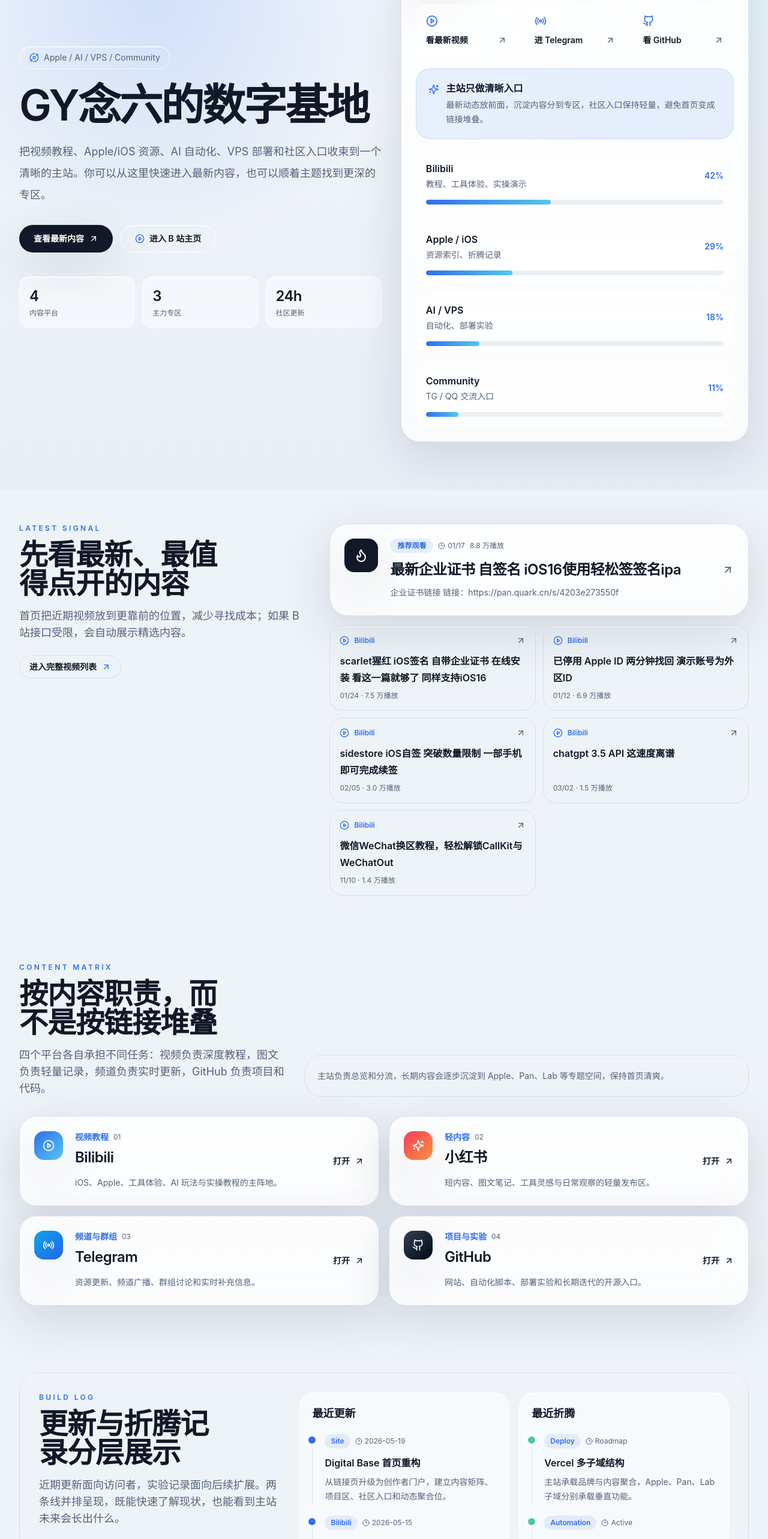
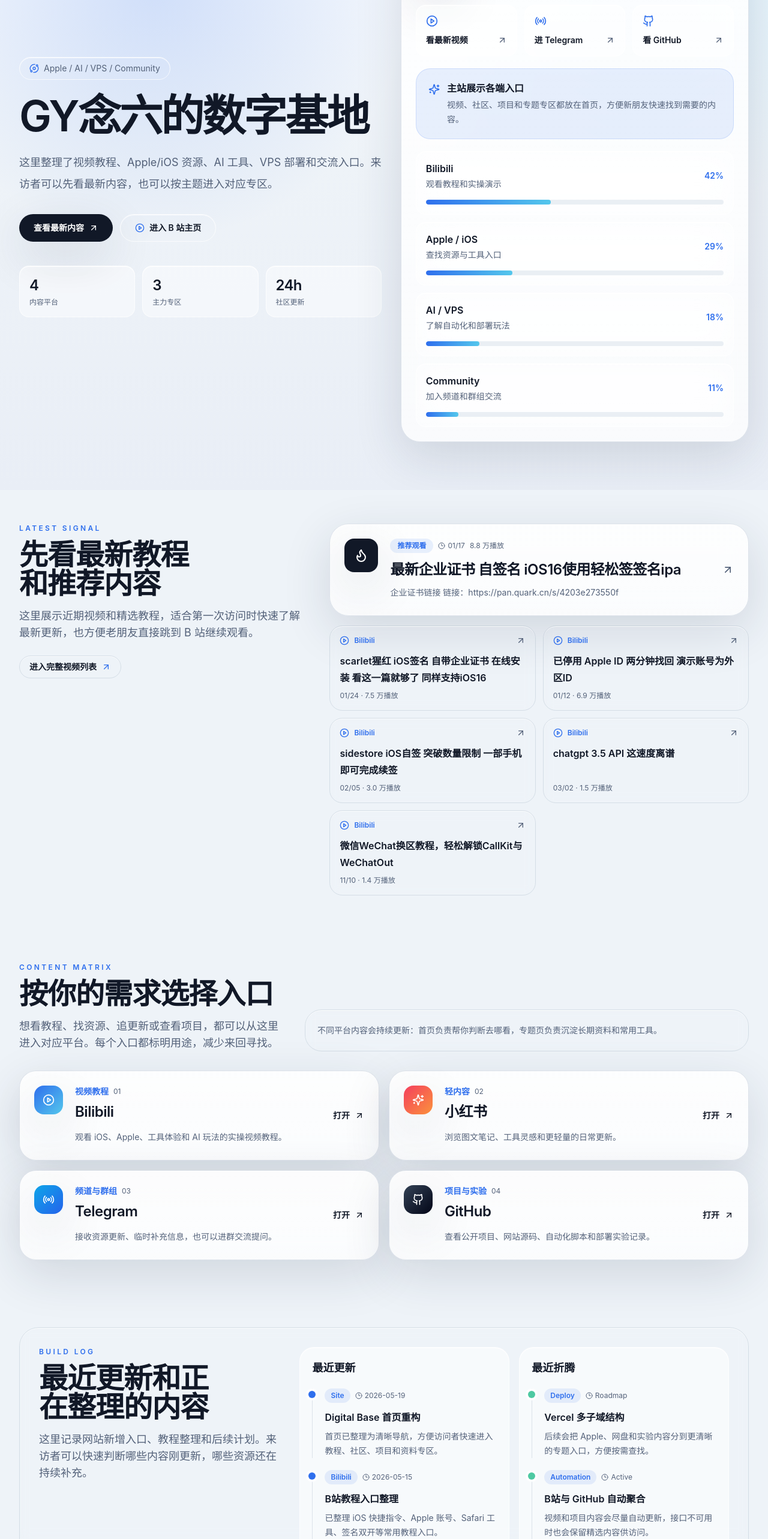
Before and after one commit to NF404301/my-static-site, a Next.js app: page / in a window 1280 px wide. Shown: the part 234-2800 px from the top of the page at 60% size. Built offline with nearby package versions, Linux system fonts and the light colour scheme; no server answers.

Commit message:
Update visitor-facing site copy and tutorial links

```diff
--- a/app/robots.ts
+++ b/app/robots.ts
@@ -1,4 +1,6 @@
 import type { MetadataRoute } from "next";
+
+export const dynamic = "force-static";
 
 export default function robots(): MetadataRoute.Robots {
   return {
--- a/app/sitemap.ts
+++ b/app/sitemap.ts
@@ -1,8 +1,10 @@
 import type { MetadataRoute } from "next";
+
+export const dynamic = "force-static";
 
 export default function sitemap(): MetadataRoute.Sitemap {
   const base = "https://000919.xyz";
-  return ["", "/apple", "/pan", "/lab"].map((path) => ({
+  return ["", "/apple", "/tutorials", "/pan", "/lab"].map((path) => ({
     url: `${base}${path}`,
     lastModified: new Date(),
     changeFrequency: "weekly" as const,
--- /dev/null
+++ b/app/tutorials/page.tsx
@@ -0,0 +1,19 @@
+import type { Metadata } from "next";
+import { ZonePage } from "@/components/ZonePage";
+import { tutorialCards } from "@/data/tutorials";
+
+export const metadata: Metadata = {
+  title: "教程下载",
+  description: "客户教程、文档资料、天翼云盘资源与 Follow 订阅入口。"
+};
+
+export default function TutorialsPage() {
+  return (
+    <ZonePage
+      eyebrow="Tutorial Downloads"
+      title="教程下载专区"
+      description="这里集中放置客户常用教程、文档资料和资源订阅入口，方便按需打开、下载和转发。"
+      cards={tutorialCards}
+    />
+  );
+}
--- a/components/Community.tsx
+++ b/components/Community.tsx
@@ -10,8 +10,8 @@
         <div className="grid gap-8 lg:grid-cols-[0.72fr_1.28fr] lg:items-center">
           <SectionHeader
             eyebrow="Community Layer"
-            title="社区作为内容回声层"
-            description="频道负责广播，群组负责讨论，QQ 群照顾国内用户。首页保留清晰入口，让实时信息回到更合适的位置流动。"
+            title="加入社区，获取后续更新"
+            description="想接收资源更新可以进频道，想提问交流可以进群组，国内用户也可以通过 QQ 群快速联系。"
           />
           <div className="grid gap-4 sm:grid-cols-3">
             {communities.map((item) => {
--- a/components/ContentMatrix.tsx
+++ b/components/ContentMatrix.tsx
@@ -9,11 +9,11 @@
       <div className="grid gap-8 lg:grid-cols-[0.75fr_1.25fr] lg:items-end">
         <SectionHeader
           eyebrow="Content Matrix"
-          title="按内容职责，而不是按链接堆叠"
-          description="四个平台各自承担不同任务：视频负责深度教程，图文负责轻量记录，频道负责实时更新，GitHub 负责项目和代码。"
+          title="按你的需求选择入口"
+          description="想看教程、找资源、追更新或查看项目，都可以从这里进入对应平台。每个入口都标明用途，减少来回寻找。"
         />
         <div className="rounded-[1.75rem] border border-base-line bg-white/38 p-5 text-sm leading-7 text-base-soft shadow-inset backdrop-blur">
-          主站负责总览和分流，长期内容会逐步沉淀到 Apple、Pan、Lab 等专题空间，保持首页清爽。
+          不同平台内容会持续更新：首页负责帮你判断去哪看，专题页负责沉淀长期资料和常用工具。
         </div>
       </div>
 
--- a/components/Hero.tsx
+++ b/components/Hero.tsx
@@ -4,10 +4,10 @@
 import { site } from "@/data/site";
 
 const heroChannels = [
-  ["Bilibili", "教程、工具体验、实操演示", "42%"],
-  ["Apple / iOS", "资源索引、折腾记录", "29%"],
-  ["AI / VPS", "自动化、部署实验", "18%"],
-  ["Community", "TG / QQ 交流入口", "11%"]
+  ["Bilibili", "观看教程和实操演示", "42%"],
+  ["Apple / iOS", "查找资源与工具入口", "29%"],
+  ["AI / VPS", "了解自动化和部署玩法", "18%"],
+  ["Community", "加入频道和群组交流", "11%"]
 ];
 
 const quickLinks = [
@@ -33,7 +33,7 @@
             GY念六的数字基地
           </h1>
           <p className="mt-6 max-w-2xl text-lg leading-9 text-base-soft">
-            把视频教程、Apple/iOS 资源、AI 自动化、VPS 部署和社区入口收束到一个清晰的主站。你可以从这里快速进入最新内容，也可以顺着主题找到更深的专区。
+            这里整理了视频教程、Apple/iOS 资源、AI 工具、VPS 部署和交流入口。来访者可以先看最新内容，也可以按主题进入对应专区。
           </p>
 
           <div className="mt-8 flex flex-col gap-3 sm:flex-row">
@@ -116,9 +116,9 @@
             <div className="flex items-start gap-3">
               <Sparkles className="mt-1 size-5 text-signal-blue" />
               <div>
-                <p className="font-semibold text-base-ink">主站只做清晰入口</p>
+                <p className="font-semibold text-base-ink">主站展示各端入口</p>
                 <p className="mt-1 text-sm leading-6 text-base-soft">
-                  最新动态放前面，沉淀内容分到专区，社区入口保持轻量，避免首页变成链接堆叠。
+                  视频、社区、项目和专题专区都放在首页，方便新朋友快速找到需要的内容。
                 </p>
               </div>
             </div>
--- a/components/LatestVideos.tsx
+++ b/components/LatestVideos.tsx
@@ -12,8 +12,8 @@
         <div className="lg:sticky lg:top-24">
           <SectionHeader
             eyebrow="Latest Signal"
-            title="先看最新、最值得点开的内容"
-            description="首页把近期视频放到更靠前的位置，减少寻找成本；如果 B 站接口受限，会自动展示精选内容。"
+            title="先看最新教程和推荐内容"
+            description="这里展示近期视频和精选教程，适合第一次访问时快速了解最新更新，也方便老朋友直接跳到 B 站继续观看。"
           />
           <Link
             href="https://space.bilibili.com/384557462"
--- a/components/Projects.tsx
+++ b/components/Projects.tsx
@@ -60,11 +60,11 @@
     <section id="projects" className="mx-auto w-full max-w-7xl px-4 py-14 sm:px-6 lg:px-8">
       <SectionHeader
         eyebrow="Project System"
-        title="主站是门厅，专区承载深度功能"
-        description="主站负责聚合和判断，Apple、网盘、博客等入口负责具体内容。后续扩展会继续沿着独立专区生长。"
+        title="常用专区和资料入口"
+        description="这里汇总 Apple 专区、教程下载、网盘资料和博客入口。需要长期保存或反复查看的内容，都可以从这里进入。"
       />
 
-      <div className="mt-8 grid gap-4 md:grid-cols-3">
+      <div className="mt-8 grid gap-4 md:grid-cols-2 xl:grid-cols-4">
         {projectZones.map((project) => {
           const Icon = project.icon;
           const content = (
@@ -125,7 +125,7 @@
             </div>
             <div className="p-5">
               <p className="font-semibold text-base-ink">每日一图</p>
-              <p className="mt-1 text-sm leading-6 text-base-soft">自动展示 Bing 每日壁纸，给首页保留一点轻量变化。</p>
+              <p className="mt-1 text-sm leading-6 text-base-soft">每日更新一张壁纸，给访问首页时留一点轻松变化。</p>
             </div>
           </Link>
 
--- a/components/UpdatesAndLab.tsx
+++ b/components/UpdatesAndLab.tsx
@@ -9,8 +9,8 @@
         <div className="grid gap-8 lg:grid-cols-[0.72fr_1.28fr] lg:items-start">
           <SectionHeader
             eyebrow="Build Log"
-            title="更新与折腾记录分层展示"
-            description="近期更新面向访问者，实验记录面向后续扩展。两条线并排呈现，既能快速了解现状，也能看到主站未来会长出什么。"
+            title="最近更新和正在整理的内容"
+            description="这里记录网站新增入口、教程整理和后续计划。来访者可以快速判断哪些内容刚更新，哪些资源还在持续补充。"
           />
           <div className="grid gap-4 md:grid-cols-2">
             <Timeline title="最近更新" items={recentUpdates} tone="blue" />
--- a/data/site.ts
+++ b/data/site.ts
@@ -5,6 +5,7 @@
   Compass,
   Github,
   Globe2,
+  GraduationCap,
   Layers3,
   MessageCircle,
   PlayCircle,
@@ -55,7 +56,7 @@
   shortName: "GY念六",
   domain: "000919.xyz",
   description:
-    "一个面向 Apple、iOS 折腾、AI 工具、VPS 自动化和数字社区的个人数字内容生态中枢。",
+    "一个整理 Apple/iOS 资源、实用教程、AI 工具、VPS 部署和社区入口的个人数字主页。",
   bilibiliSpace: "https://space.bilibili.com/384557462",
   xiaohongshu: "https://xhslink.com/m/5Ga5TY5xwTc",
   telegramChannel: "https://t.me/GYWebWord",
@@ -77,7 +78,7 @@
   {
     title: "Bilibili",
     label: "视频教程",
-    description: "iOS、Apple、工具体验、AI 玩法与实操教程的主阵地。",
+    description: "观看 iOS、Apple、工具体验和 AI 玩法的实操视频教程。",
     href: site.bilibiliSpace,
     accent: "from-signal-blue to-signal-cyan",
     icon: PlayCircle
@@ -85,7 +86,7 @@
   {
     title: "小红书",
     label: "轻内容",
-    description: "短内容、图文笔记、工具灵感与日常观察的轻量发布区。",
+    description: "浏览图文笔记、工具灵感和更轻量的日常更新。",
     href: site.xiaohongshu,
     accent: "from-rose-500 to-orange-400",
     icon: Sparkles
@@ -93,7 +94,7 @@
   {
     title: "Telegram",
     label: "频道与群组",
-    description: "资源更新、频道广播、群组讨论和实时补充信息。",
+    description: "接收资源更新、临时补充信息，也可以进群交流提问。",
     href: site.telegramChannel,
     accent: "from-sky-500 to-blue-600",
     icon: Radio
@@ -101,7 +102,7 @@
   {
     title: "GitHub",
     label: "项目与实验",
-    description: "网站、自动化脚本、部署实验和长期迭代的开源入口。",
+    description: "查看公开项目、网站源码、自动化脚本和部署实验记录。",
     href: site.github,
     accent: "from-slate-700 to-slate-950",
     icon: Github
@@ -111,22 +112,30 @@
 export const projectZones: ProjectItem[] = [
   {
     title: "Apple 专区",
-    description: "Apple TV、TestFlight、iOS 资源、TrollStore 与常用工具索引。",
+    description: "查找 Apple TV、TestFlight、iOS 工具、TrollStore 和常用资源入口。",
     href: "/apple",
     status: "精选网站",
     action: "进入专区",
     icon: Smartphone
   },
   {
+    title: "教程下载",
+    description: "下载 Apple Watch 配对、QQ 空间获取、天翼云盘文档等客户常用教程。",
+    href: "/tutorials",
+    status: "客户资料",
+    action: "查看教程",
+    icon: GraduationCap
+  },
+  {
     title: "Alist 网盘",
-    description: "长期沉淀的资料库入口，面向文档、工具包和资源站聚合。",
+    description: "进入资料库，查找文档、工具包和长期保存的资源内容。",
     href: site.alist,
     status: "Private Drive",
     icon: Cloud
   },
   {
     title: "Blogspot Blog",
-    description: "Personal blog archive and longer-form posts hosted on Blogspot.",
+    description: "阅读更完整的记录、长文和个人博客归档。",
     href: site.blog,
     status: "wongtq.blogspot.com",
     icon: Globe2
@@ -136,19 +145,19 @@
 export const recentUpdates: UpdateItem[] = [
   {
     title: "Digital Base 首页重构",
-    summary: "从链接页升级为创作者门户，建立内容矩阵、项目区、社区入口和动态聚合位。",
+    summary: "首页已整理为清晰导航，方便访问者快速进入教程、社区、项目和资料专区。",
     date: "2026-05-19",
     tag: "Site"
   },
   {
     title: "B站教程入口整理",
-    summary: "把 iOS 快捷指令、Apple 账号、Safari 工具、签名双开等内容整理为教程模块。",
+    summary: "已整理 iOS 快捷指令、Apple 账号、Safari 工具、签名双开等常用教程入口。",
     date: "2026-05-15",
     tag: "Bilibili"
   },
   {
     title: "社区入口归档",
-    summary: "TG 频道、TG 群、QQ 群、GitHub 与备用频道统一进入社区模块。",
+    summary: "Telegram 频道、群组、QQ 群和 GitHub 入口已统一展示，方便选择合适方式联系。",
     date: "2026-05-14",
     tag: "Community"
   }
@@ -157,19 +166,19 @@
 export const labNotes: UpdateItem[] = [
   {
     title: "Vercel 多子域结构",
-    summary: "主站承载品牌与内容聚合，Apple、Pan、Lab 子域分别承载垂直功能。",
+    summary: "后续会把 Apple、网盘和实验内容分到更清晰的专题入口，方便按需查找。",
     date: "Roadmap",
     tag: "Deploy"
   },
   {
     title: "B站与 GitHub 自动聚合",
-    summary: "服务端拉取公开接口，失败时使用本地精选内容作为降级数据。",
+    summary: "视频和项目内容会尽量自动更新，接口不可用时也会保留精选内容供访问。",
     date: "Active",
     tag: "Automation"
   },
   {
     title: "AI / VPS 工作流沉淀",
-    summary: "把临时折腾变成可复用的工具卡、教程卡和实验记录。",
+    summary: "AI 工具、VPS 部署和自动化玩法会逐步整理成更容易查看的教程和记录。",
     date: "Next",
     tag: "Lab"
   }
@@ -178,21 +187,21 @@
 export const communities: CommunityItem[] = [
   {
     title: "Telegram 频道",
-    description: "资源更新、教程补充、工具发现与长期广播。",
+    description: "适合接收资源更新、教程补充、工具发现和长期通知。",
     href: site.telegramChannel,
     meta: "@GYWebWord",
     icon: Radio
   },
   {
     title: "Telegram 群组",
-    description: "适合讨论、反馈、互相补充信息和临时公告。",
+    description: "适合提问、反馈、交流使用经验，也能看到临时补充信息。",
     href: site.telegramGroup,
     meta: "Group",
     icon: MessageCircle
   },
   {
     title: "QQ 群",
-    description: "国内用户交流入口，适合快速沟通和轻量问答。",
+    description: "国内用户可通过 QQ 群快速沟通，适合轻量问答和联系。",
     meta: "346728469",
     icon: Compass
   }
@@ -202,34 +211,34 @@
   {
     host: "000919.xyz",
     title: "主站",
-    description: "Digital Base 首页、内容矩阵、社区入口与项目总览。",
+    description: "从首页进入教程、资源、社区和项目入口。",
     icon: Globe2
   },
   {
     host: "apple.000919.xyz",
     title: "Apple 专区",
-    description: "iOS、TrollStore、TestFlight、Apple TV 与资源入口。",
+    description: "查找 iOS、TrollStore、TestFlight、Apple TV 和相关资源。",
     icon: Smartphone
   },
   {
     host: "pan.000919.xyz",
     title: "Alist 网盘",
-    description: "资料、文档、工具包与长期资源沉淀。",
+    description: "下载或查看资料、文档、工具包和长期资源。",
     icon: Server
   },
   {
     host: "lab.000919.xyz",
     title: "AI 实验室",
-    description: "AI 工具、自动化、VPS、部署和实验记录。",
+    description: "了解 AI 工具、自动化、VPS 部署和实验记录。",
     icon: TestTube2
   }
 ];
 
 export const principles = [
-  { title: "内容不是列表", body: "所有入口都服务于一个清晰叙事：我在持续观察、实验、整理和发布数字工具经验。", icon: Layers3 },
-  { title: "项目可扩展", body: "Apple、Pan、Lab 作为独立子域成长，主站只做品牌、聚合和导航判断。", icon: Boxes },
-  { title: "动态优先", body: "B站视频和 GitHub 项目自动拉取，静态精选作为稳定降级，不让页面空掉。", icon: Rocket },
-  { title: "轻量维护", body: "内容数据集中在 data 和 lib，后续接 MDX、CMS、RSS 或数据库都不会推翻首页。", icon: Code2 }
+  { title: "入口清晰", body: "教程、资料、社区和项目按用途分区，第一次访问也能快速判断该点哪里。", icon: Layers3 },
+  { title: "资料集中", body: "常用资源和客户教程会放到独立入口，方便保存、转发和重复查看。", icon: Boxes },
+  { title: "更新靠前", body: "近期视频、资源补充和项目变化会尽量放在显眼位置，减少寻找成本。", icon: Rocket },
+  { title: "长期可用", body: "公开接口不可用时仍保留精选内容，尽量保证页面随时有可访问的信息。", icon: Code2 }
 ];
 
 export const fallbackVideos = [
--- /dev/null
+++ b/data/tutorials.ts
@@ -0,0 +1,69 @@
+export type TutorialCard = {
+  title: string;
+  description: string;
+  href: string;
+  label: string;
+};
+
+export const tutorialCards: TutorialCard[] = [
+  {
+    title: "Apple Watch 配对",
+    description: "Apple Watch 配对教程资料包，提取码：A4uP。",
+    href: "https://www.123865.com/s/GCi5Vv-aRWHv?提取码:A4uP",
+    label: "123 网盘"
+  },
+  {
+    title: "QQ 空间获取",
+    description: "QQ 空间获取教程资料包，提取码：OT3I。",
+    href: "https://www.123865.com/s/GCi5Vv-BRWHv?提取码:OT3I",
+    label: "123 网盘"
+  },
+  {
+    title: "天翼云盘资源编号 9527",
+    description: "天翼云盘资源网页入口，适合快速进入资源总览。",
+    href: "https://bh9527.pages.dev/",
+    label: "天翼资源"
+  },
+  {
+    title: "夏天文档",
+    description: "天翼云盘资源相关文档入口。",
+    href: "https://www.kdocs.cn/l/coWV4ta9zA9K",
+    label: "金山文档"
+  },
+  {
+    title: "乔克文档",
+    description: "天翼云盘资源相关文档入口。",
+    href: "https://kdocs.cn/l/cvzb2UmnEshK",
+    label: "金山文档"
+  },
+  {
+    title: "北北文档",
+    description: "天翼云盘资源相关文档入口。",
+    href: "https://kdocs.cn/l/cuDbV2eyZ0Fl",
+    label: "金山文档"
+  },
+  {
+    title: "同学文档",
+    description: "天翼云盘资源相关文档入口。",
+    href: "https://kdocs.cn/l/cjKi7cS9gpF8",
+    label: "金山文档"
+  },
+  {
+    title: "天翼原盘频道",
+    description: "Telegram 原盘资源频道入口。",
+    href: "https://t.me/tyysypzypd",
+    label: "Telegram"
+  },
+  {
+    title: "备用频道",
+    description: "Telegram 备用资源频道入口。",
+    href: "https://t.me/mgsrpd",
+    label: "Telegram"
+  },
+  {
+    title: "天翼云盘资源 Follow 订阅",
+    description: "Follow 软件订阅列表入口，方便持续追踪资源更新。",
+    href: "https://app.follow.is/share/lists/71853151480300544",
+    label: "Follow"
+  }
+];
--- a/next.config.mjs
+++ b/next.config.mjs
@@ -1,7 +1,10 @@
 /** @type {import('next').NextConfig} */
 const nextConfig = {
   reactStrictMode: true,
+  output: "export",
+  trailingSlash: true,
   images: {
+    unoptimized: true,
     remotePatterns: [
       {
         protocol: "https",
```
Also changed, not shown: 1 other file (tests, documents, lock files or other folders).
